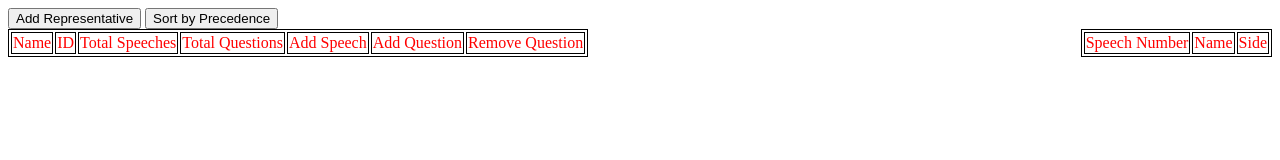
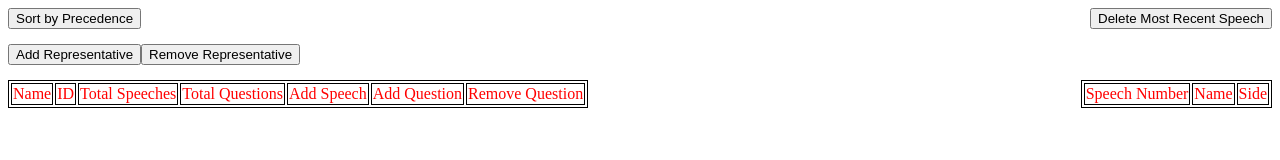
Before and after one commit to quietsamurai98/Congress-Precedence, a plain HTML site: page index.html in a window 1280 px wide. Drawn offline with Linux system fonts and the light colour scheme.

Commit message:
Update index.html

```diff
--- a/index.html
+++ b/index.html
@@ -12,8 +12,14 @@
 </head>
 
 <body>
-  <button onclick="addRepAndRefresh(prompt('Representative name:'))">Add Representative</button>
-<button onclick="sortAndUpdate()">Sort by Precedence</button>
+<button style='float: left;' onclick="sortAndUpdate()">Sort by Precedence</button>
+
+<button style='float: right;' onclick="speeches.pop()">Delete Most Recent Speech</button>
+<br>
+<br>
+<button style='float: left;' onclick="addRepAndRefresh(prompt('Representative name:'))">Add Representative</button>
+<button style='float: left;' onclick="deleteRep(prompt('Representative ID:'))">Remove Representative</button>
+<br>
 <br>
 <div id="allReps"> </div>
 <div id="allSpeeches"></div>
```
